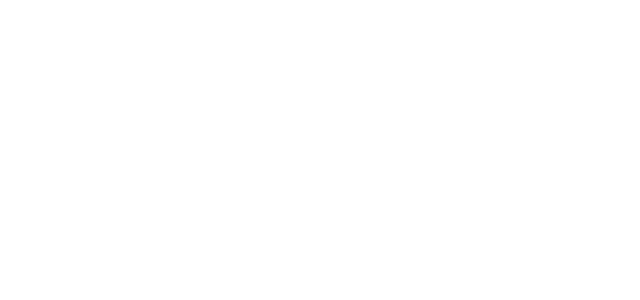
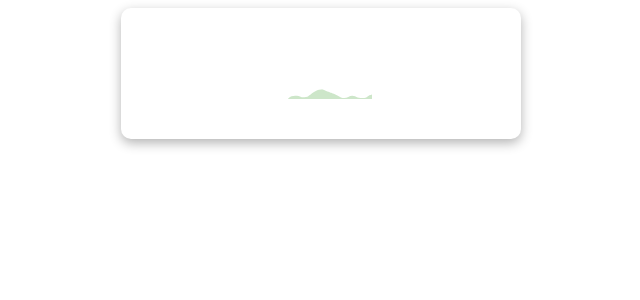
Before and after one commit to LunerovaT/projekt-zahrada-nalad, a React (Vite) app: page /calendar in a window 1280 px wide. Before the commit this address had no page. Shown: the top 300 px of the page, without its empty margins (319-959 px from the left). Built offline with nearby package versions, Linux system fonts and the light colour scheme.

Commit message:
page content

```diff
--- a/src/app.jsx
+++ b/src/app.jsx
@@ -1,12 +1,14 @@
 import { Routes, Route } from 'react-router-dom';
 import { HomePage } from './pages/HomePage';
 import { InfoPage } from './pages/InfoPage/InfoPage';
+import { CalendarPage } from './pages/CalendarPage/CalendarPage';
 
 export const App = () => {
   return (
     <Routes>
       <Route path="/" element={<HomePage />} />
       <Route path="/info" element={<InfoPage />} />
+      <Route path="/calendar" element={<CalendarPage />} />
     </Routes>
   );
 };
--- a/src/pages/CalendarPage/CalendarPage.jsx
+++ b/src/pages/CalendarPage/CalendarPage.jsx
@@ -1,4 +1,4 @@
-import './style.css';
+import './CalendarPage.css';
 import { Link } from 'react-router-dom';
 
 export const CalendarPage = () => {
@@ -7,7 +7,9 @@ export const CalendarPage = () => {
       <main>
         <div className="page-wrapper">
           <div className="block">
-            <div className="block-calendar-content"></div>
+            <div className="block-calendar-content">
+              <p> zouška text ?? </p>
+            </div>
           </div>
         </div>
       </main>
```
